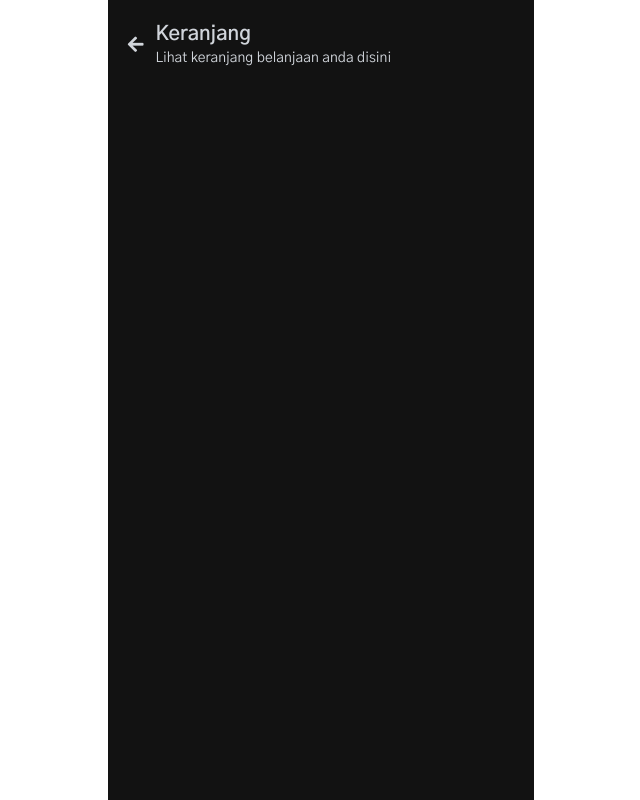
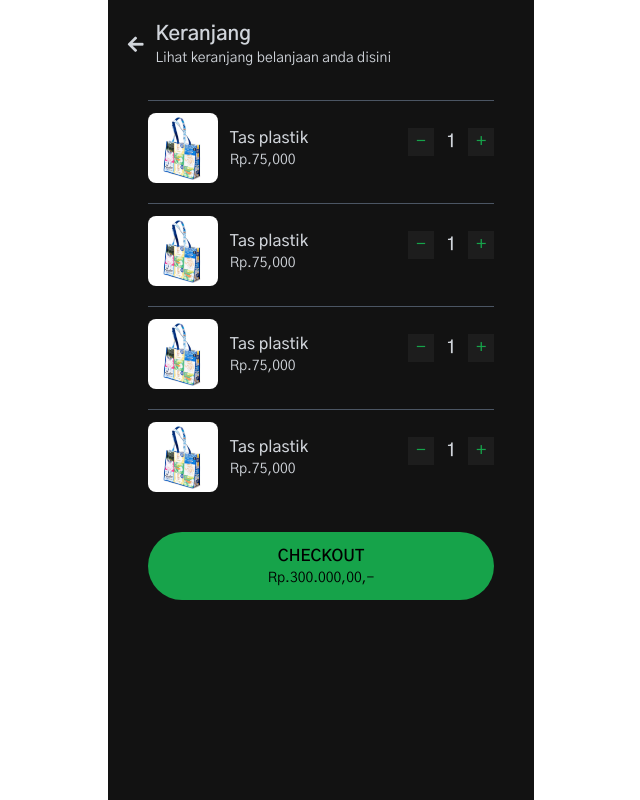
Before and after one commit to or-abdillh/echo-wallet, a Vue app: page /carts in a window 1280 px wide. Shown: the whole page, without its empty margins (319-959 px from the left). Built offline with nearby package versions, Linux system fonts and the light colour scheme.

Commit message:
Create carts list products

```diff
--- /dev/null
+++ b/src/components/HeaderCart.vue
@@ -0,0 +1,19 @@
+<template>
+    <HeaderBar>
+		<template v-slot:start>
+			<section class="text-gray-300 flex gap-3 items-center">
+				<i @click="emits('back')" class="fa fa-arrow-left text-lg"></i>
+				<div>
+					<h1 class="text-xl font-semibold">Keranjang</h1>
+					<p class="text-sm">Lihat keranjang belanjaan anda disini</p>
+				</div>
+			</section>
+		</template>
+	</HeaderBar>
+</template>
+
+<script setup>
+
+import HeaderBar from '@/components/HeaderBar.vue'
+
+</script>
--- /dev/null
+++ b/src/components/IncrementBar.vue
@@ -0,0 +1,37 @@
+<style scoped>
+
+.button {
+    @apply bg-secondary px-2 active:scale-95 duration-300;
+}
+
+</style>
+
+<template>
+    <main class="text-green-600 text-lg flex gap-3">
+        <span @click="action(false)" class="button">-</span>
+        <span class="text-gray-300 font-medium text-lg">{{ amount }}</span>
+        <span @click="action" class="button">+</span>
+    </main>
+</template>
+
+<script setup>
+
+import { ref } from 'vue'
+
+const props = defineProps({
+    value: {
+        type: Number,
+        default: 1
+    }
+})
+
+const amount = ref(props.value)
+
+const action = (increment = true) => {
+    if (increment) amount.value++
+    else {
+        if (amount.value > 0) amount.value--
+    }
+}
+
+</script>
--- a/src/stores/history/index.js
+++ b/src/stores/history/index.js
@@ -23,17 +23,26 @@ export const useHistory = defineStore('history', {
 			carts: [
 				{
 					title: 'Tas plastik',
-					description: '1 items Rp.45.000,00,-',
+					amount: 1,
+					price: 75000,
 					timestamp: '20/03/2022'
 				},
 				{
 					title: 'Tas plastik',
-					description: '1 items Rp.45.000,00,-',
+					amount: 1,
+					price: 75000,
 					timestamp: '20/03/2022'
 				},
 				{
 					title: 'Tas plastik',
-					description: '1 items Rp.45.000,00,-',
+					amount: 1,
+					price: 75000,
+					timestamp: '20/03/2022'
+				},
+				{
+					title: 'Tas plastik',
+					amount: 1,
+					price: 75000,
 					timestamp: '20/03/2022'
 				}
 			]
--- a/src/styles/app.css
+++ b/src/styles/app.css
@@ -5,6 +5,7 @@
 
 * {
 	font-family: 'Gothic A1', sans-serif;
+	user-select: none;
 }
 
 /* Global Class */
--- a/src/views/Carts.vue
+++ b/src/views/Carts.vue
@@ -1,23 +1,44 @@
 <template>
-	<HeaderBar>
-		<template v-slot:start>
-			<section class="text-gray-300 flex gap-3 items-center">
-				<i @click="emits('back')" class="fa fa-arrow-left text-lg"></i>
-				<div>
-					<h1 class="text-xl font-semibold">Keranjang</h1>
-					<p class="text-sm">Lihat keranjang belanjaan anda disini</p>
-				</div>
-			</section>
+
+	<section class="mt-20 text-gray-300">
+		<HeaderCart />
+	</section>
+	<section class="mt-20">
+		<template v-for="(cart, x) in carts" :key="x">
+			<List>
+				<template v-slot:start>
+					<div class="flex items-center gap-3 mt-3">
+						<img src="/product.jpg" class="rounded-lg" width="70" />
+						<div class="text-gray-300">
+							<h1 class="font-medium">{{ cart.title }}</h1>
+							<p class="text-sm">Rp.{{ cart.price.toLocaleString() }}</p>
+						</div>
+					</div>
+				</template>
+				<template v-slot:end>
+					<IncrementBar :value="cart.amount" />
+				</template>
+			</List>
 		</template>
-	</HeaderBar>
-	<section class="mt-20 text-gray-300">
-
+	</section>
+	<section class="mt-10">
+		<button class="bg-green-600 py-3 rounded-full w-full flex flex-col items-center">
+			<span class="font-semibold">CHECKOUT</span>
+			<span class="text-sm">Rp.300.000,00,-</span>
+		</button>
 	</section>
 </template>
 
 <script setup>
 
-import HeaderBar from '@/components/HeaderBar.vue'
+import HeaderCart from '@/components/HeaderCart.vue'
+import { computed } from 'vue'
+import { useHistory } from '@/stores/history'
+import List from '@/components/List.vue'
+import IncrementBar from '@/components/IncrementBar.vue'
 
 const emits = defineEmits(['back'])
+const history = useHistory()
+const carts = computed(() => history.carts)
+
 </script>
```
